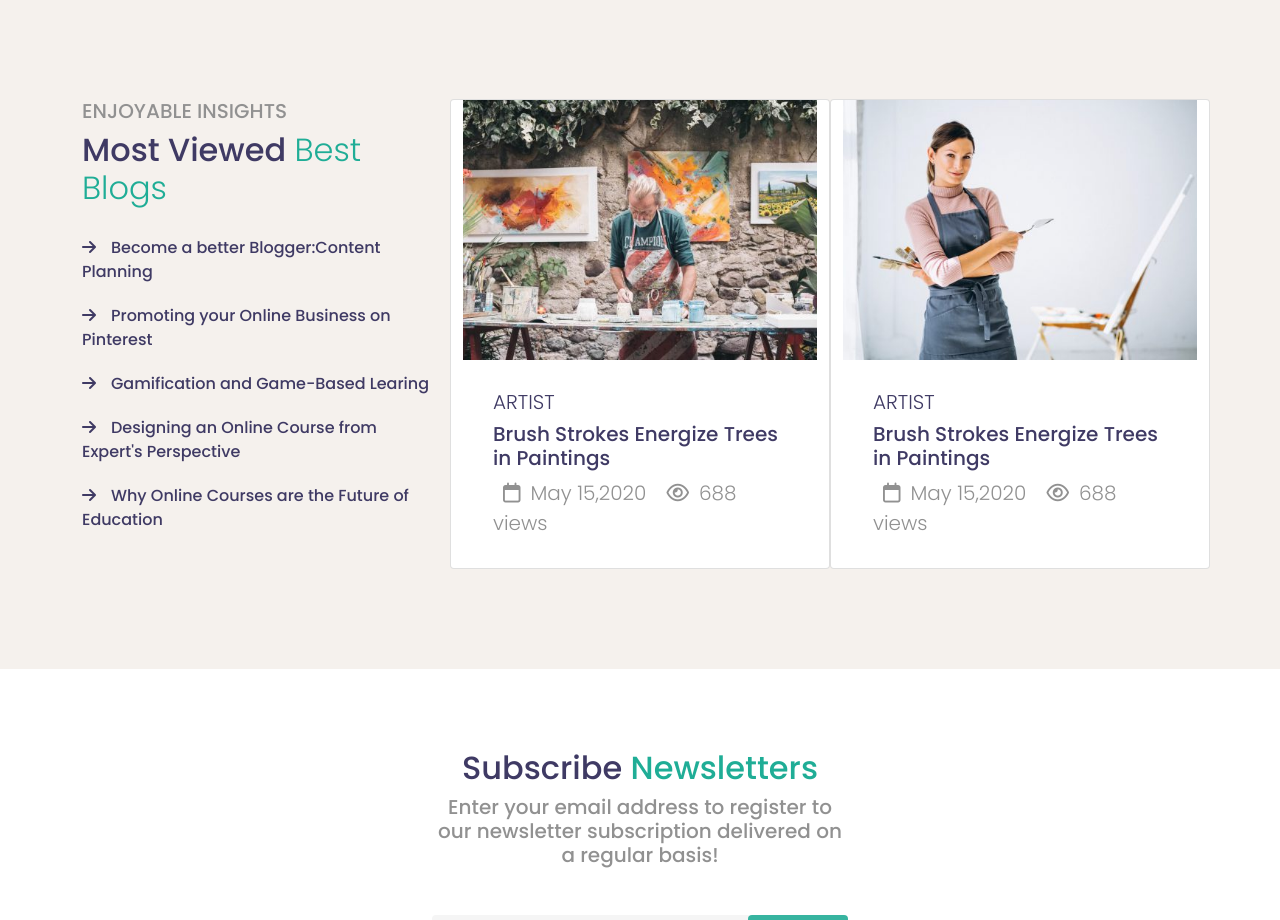
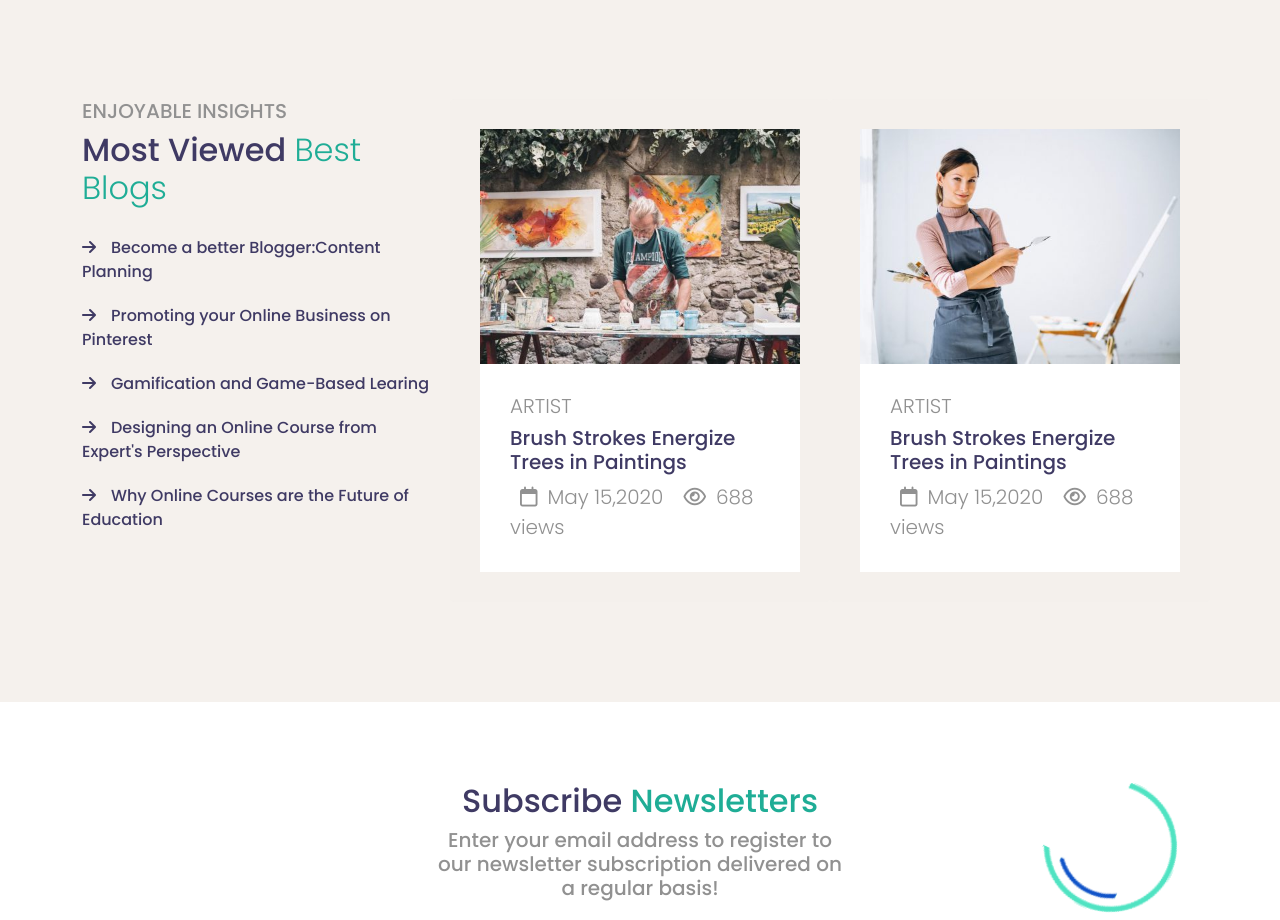
Before and after one commit to Rorins/proj-html-vuejs, a Vue app: page / in a window 1280 px wide. Shown: the part 4940-5860 px from the top of the page. Built offline with nearby package versions, Linux system fonts and the light colour scheme.

Commit message:
Added styling

```diff
--- a/src/components/Footer.vue
+++ b/src/components/Footer.vue
@@ -4,15 +4,20 @@
 
           <!--SUBSCRIBE-->
           <div class="subscribe row d-flex justify-content-center text-center">
+
               <h2>Subscribe <span>Newsletters</span></h2>
               <h3>Enter your email address to register to our newsletter subscription delivered on a regular basis!</h3>
+              <!--DETAILS-->
+              <img class="circle" src="../assets/maxcoach-shape-02.png" alt="circle">
 
+              <!--SUBSCRIBE BUTTON-->
               <div class="input-group mb-3">
                 <input type="text" class="form-control" placeholder="Enter your email" aria-label="email" aria-describedby="button-addon2">
                 <div class="input-group-append">
-                    <button class="btn btn-outline-secondary" type="button" id="button-addon2">Subscribe</button>
+                <button class="btn btn-outline-secondary" type="button" id="button-addon2">Subscribe</button>
                 </div>
             </div>
+
           </div>
 
         <!--FOOTER LINKS-->
@@ -71,6 +76,7 @@ informationLinks:Array,
 
 /*SUBSCRIBE*/
 .subscribe{
+position:relative;
 padding:80px 350px;
 h2{
     color:$violet-color;
@@ -83,6 +89,13 @@ h3{
     font-size:20px;
     padding-bottom:40px;
 }
+.circle{
+    position:absolute;
+    right:20px;
+    width:160px;
+}
+
+
 /*SUBSCRIBE BUTTON*/
 .input-group{
     width: 600px;
--- a/src/components/SectionSix.vue
+++ b/src/components/SectionSix.vue
@@ -19,7 +19,8 @@
               </div>
 
               <!--CARDS-->
-              <div class="col-4 card">
+              <div class="col-4 card_container">
+                  <div class="card">
                       <div><img src="../assets/artist-blog-03-480x352.jpeg" alt=""></div>
                       <div class="description">
                       <h3>ARTIST</h3>
@@ -27,15 +28,18 @@
                       <span><i class="far fa-calendar"></i>May 15,2020</span>
                       <span><i class="far fa-eye"></i>688 views</span>
                       </div>
+                    </div>
               </div>
 
-              <div class="col-4 card">
+              <div class="col-4 card_container">
+                      <div class="card">
                       <div><img src="../assets/artist-blog-01-480x352.jpg" alt=""></div>
                       <div class="description">
                       <h3>ARTIST</h3>
                       <h2>Brush Strokes Energize Trees in Paintings</h2>
                       <span><i class="far fa-calendar"></i>May 15,2020</span>
                       <span><i class="far fa-eye"></i>688 views</span>
+                      </div>
                       </div>
               </div>
           </div>
@@ -86,16 +90,26 @@ ul{
 }
 
 /*CARDS*/
-.card{
-    background-color:white;
+.card_container{
+    padding:0;
+    .card{
+        background-color:white;
+        border:30px solid #f4f0ec;
+        img{
+    width: 100%;
+    object-fit:cover,
+    }
     .description{
     padding:30px;
+    h2{
+        color:$violet-color;;
+    }
     h2,h3{
-        color:$violet-color;
         font-size:20px;
     }
     h3,span{
         font-weight:300;
+        color:$tertiary-color;
     }
     span{
         color:$tertiary-color;
@@ -106,10 +120,8 @@ ul{
         }
     }
     }
+    }
 }
-img{
-    width: 100%;
-    object-fit:cover,
-    }
+
 
 </style>
```
